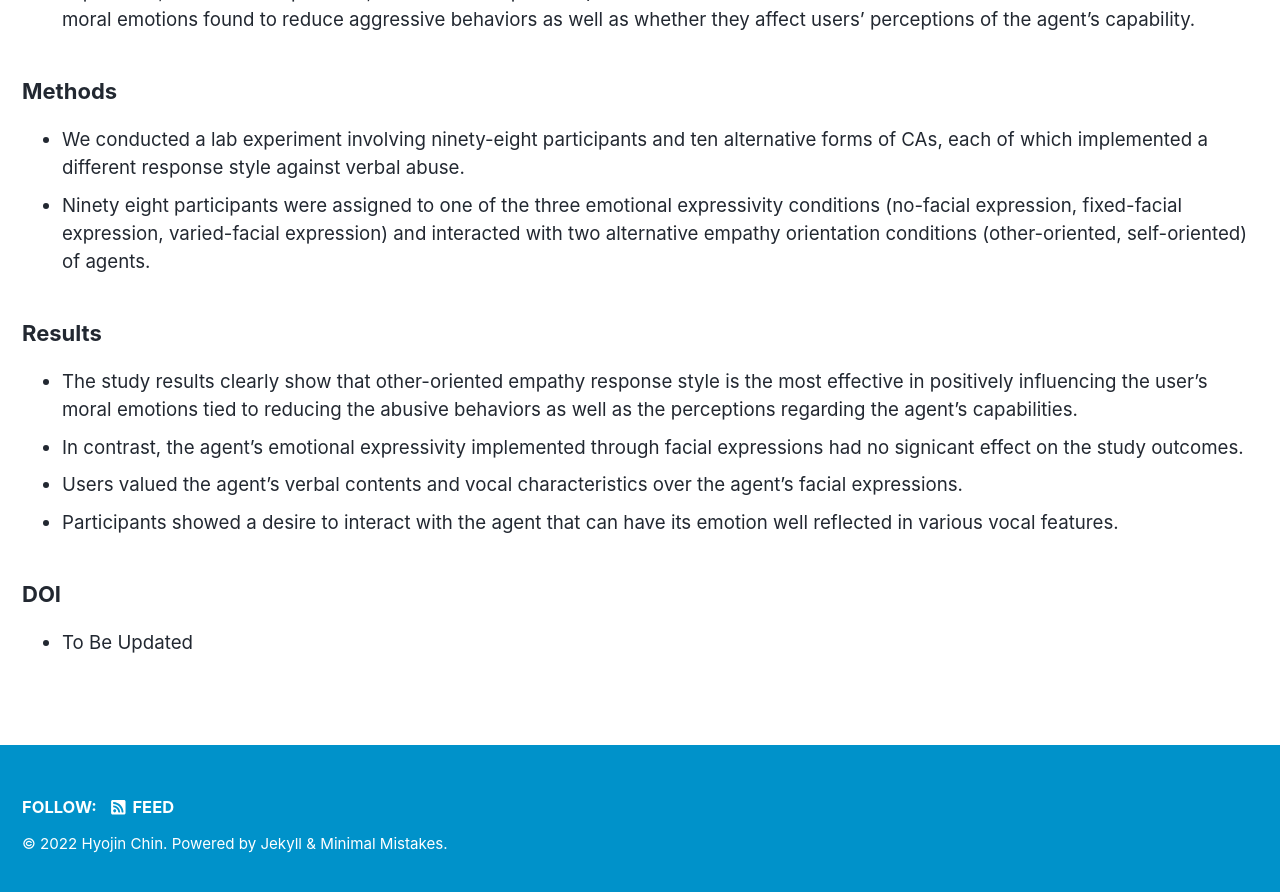
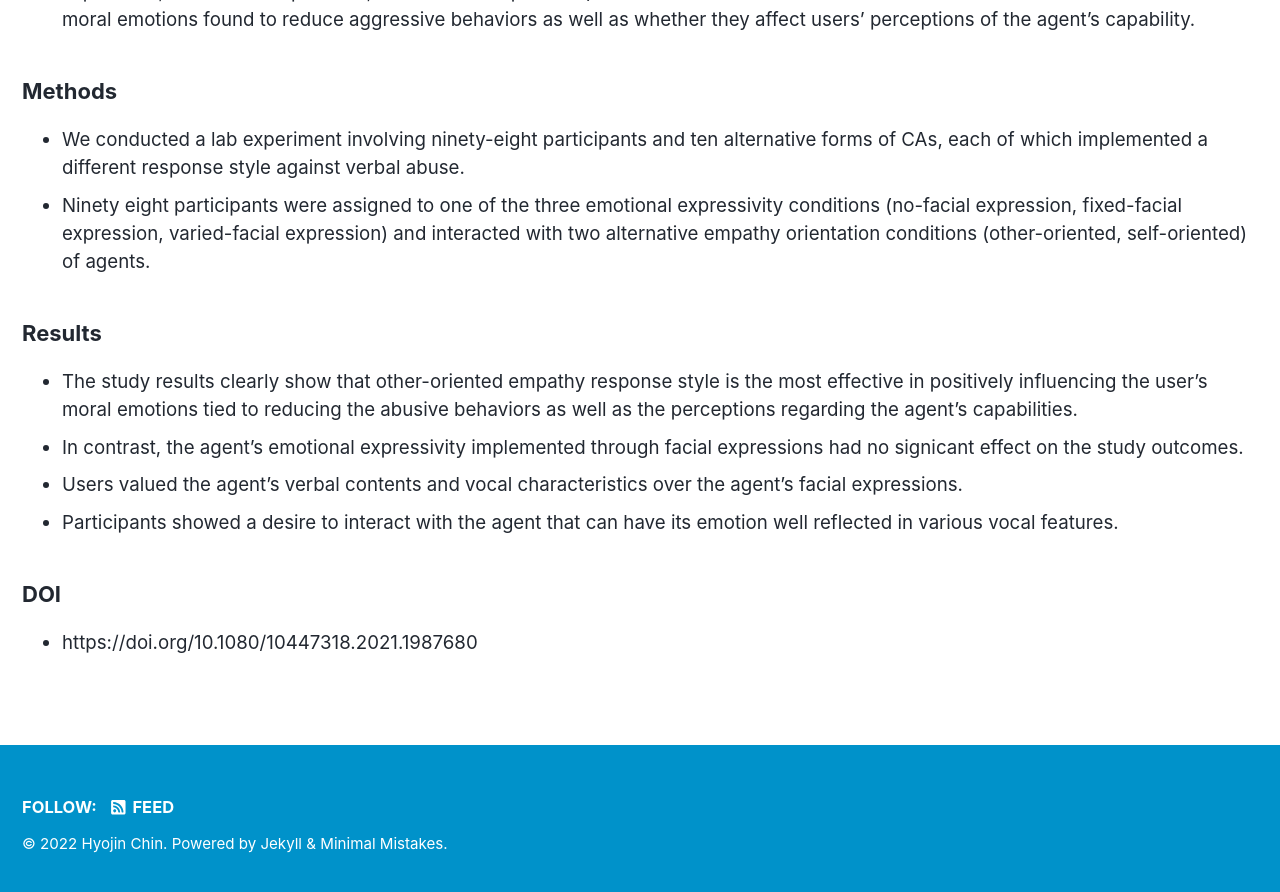
Before and after one commit to tesschin/tesschin.github.io, a Jekyll site: the page built from _pages/voice.md, in a window 1280 px wide and 900 px high, scrolled down 883 px. Shown: the top 892 px of the window. Built offline with Jekyll 4.4.1, drawn with Linux system fonts in a browser that asks for light colours; nearby versions of some CDN libraries.

Commit message:
Update voice.md

```diff
--- a/_pages/voice.md
+++ b/_pages/voice.md
@@ -32,4 +32,4 @@ with two alternative empathy orientation conditions (other-oriented, self-orient
 * Participants showed a desire to interact with the agent that can have its emotion well reflected in various vocal features.<br>
 
 ### **DOI**
-* To Be Updated
+* https://doi.org/10.1080/10447318.2021.1987680
```
